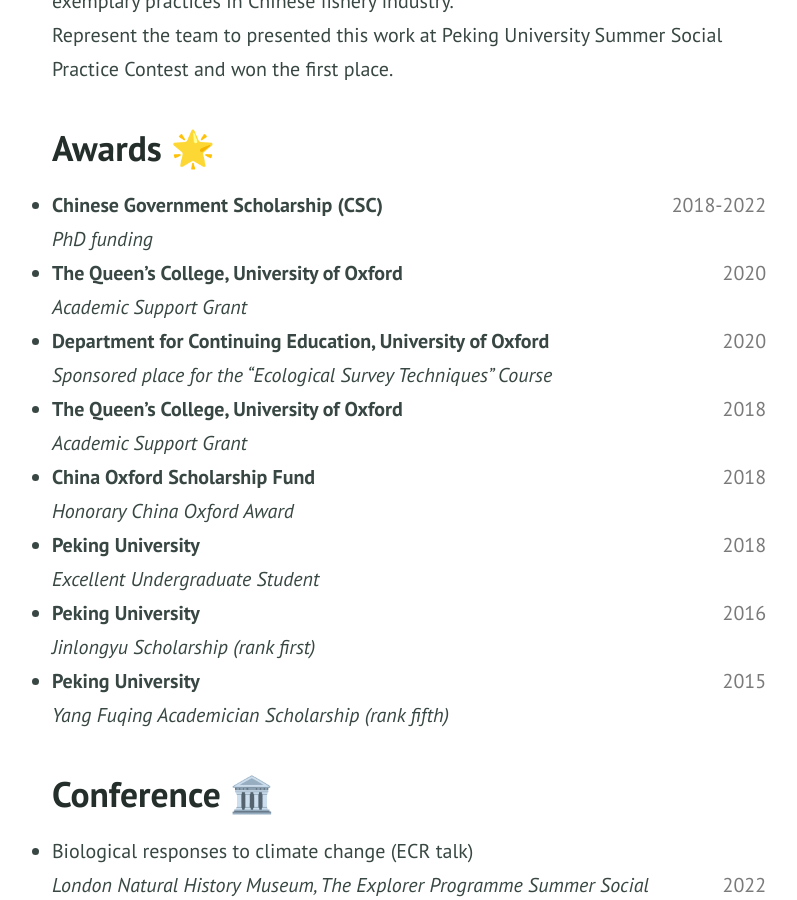
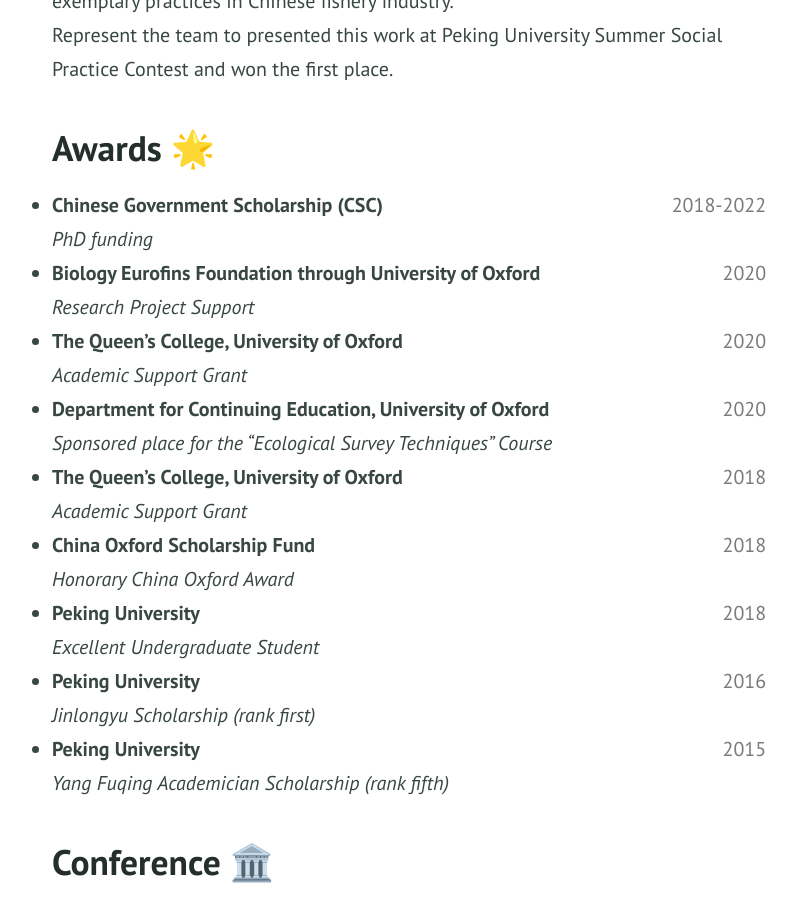
Before and after one commit to Jinlinc/jinlinc.github.io, a Jekyll site: the page built from resume.md, in a window 1280 px wide and 900 px high, scrolled down 1795 px. Shown: the whole window, without its empty margins (231-1028 px from the left). Built offline with Jekyll 4.4.1, drawn with Linux system fonts in a browser that asks for light colours.

Commit message:
new CV
Eurofins fund added

```diff
--- a/resume.md
+++ b/resume.md
@@ -175,6 +175,12 @@
   </li>
 
   <li>
+    <b>Biology Eurofins Foundation through University of Oxford </b>
+    <span style="float:right; color:#7a7a7a;">2020</span> <br>
+    <i>Research Project Support</i>
+  </li>
+
+  <li>
     <b>The Queen’s College, University of Oxford </b>
     <span style="float:right; color:#7a7a7a;">2020</span> <br>
     <i>Academic Support Grant</i>
```
Also changed, not shown: 1 other file.
